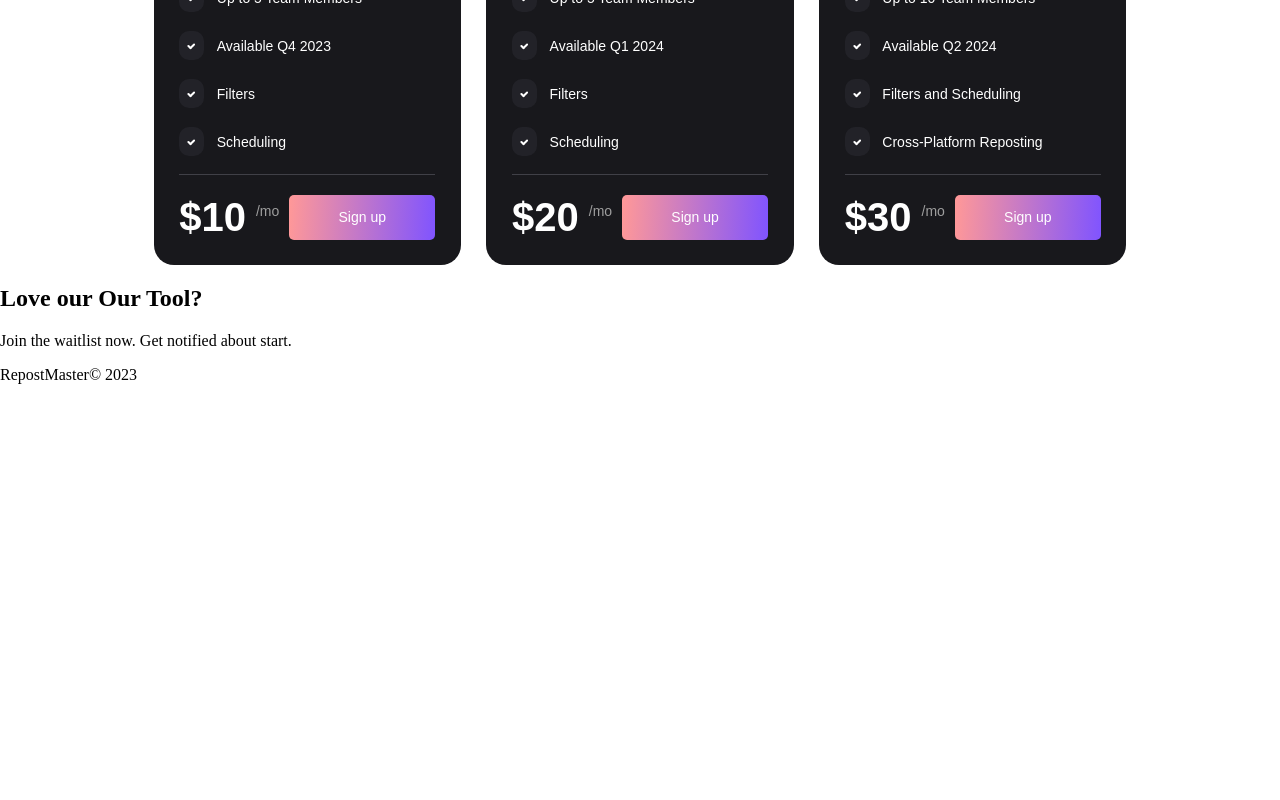
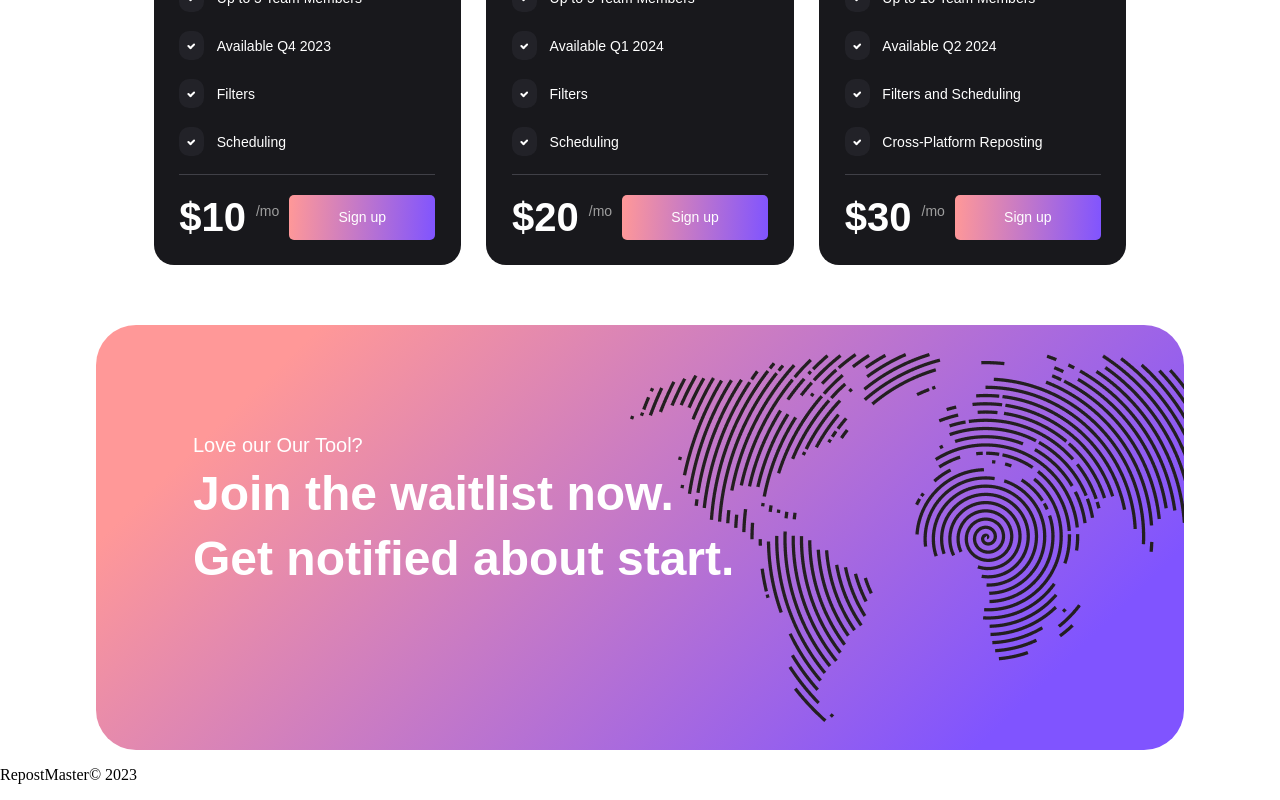
Before and after one commit to Raamdeluxe/repostmaster, a React (Create React App) app in the folder client/: page / in a window 1280 px wide. Shown: the part 3926-4726 px from the top of the page. Before the commit the page ends 4326 px from the top, so only its background shows below. Built offline with nearby package versions, Linux system fonts and the light colour scheme.

Commit message:
style waitlist section

```diff
--- a/client/src/components/sections/Waitlist.js
+++ b/client/src/components/sections/Waitlist.js
@@ -1,4 +1,5 @@
 import Styles from "./Waitlist.module.css";
+import World from "../../assets/images/world.png";
 
 export default function Waitlist() {
   return (
@@ -10,6 +11,10 @@ export default function Waitlist() {
         <div className={Styles.waitlist__text}>
           <p>Join the waitlist now. Get notified about start.</p>
         </div>
+
+        <div className={Styles.waitlist__image}>
+          <img src={World} alt="World" />
+        </div>
       </div>
     </section>
   );
--- a/client/src/components/sections/Waitlist.module.css
+++ b/client/src/components/sections/Waitlist.module.css
@@ -0,0 +1,66 @@
+.waitlist__container {
+  width: 100%;
+  justify-content: center;
+  display: flex;
+  margin-top: 60px;
+}
+
+.waitlist__content {
+  display: flex;
+  flex-direction: column;
+  width: 85%;
+  height: 425px;
+  background: linear-gradient(136deg, #ff9898 14.73%, #8054ff 86.33%);
+  border-radius: 40px;
+  position: relative;
+  overflow: hidden;
+  justify-content: center;
+}
+
+.waitlist__title {
+  margin-left: 97px;
+}
+
+.waitlist__title h2 {
+  color: #fff;
+  text-align: start;
+  font-family: "Poppins", sans-serif;
+  font-size: 20px;
+  font-style: normal;
+  font-weight: 400;
+  line-height: 32px;
+  margin: 0;
+  z-index: 2;
+  position: relative;
+}
+
+.waitlist__text {
+  width: 50%;
+  margin-left: 97px;
+}
+
+.waitlist__text p {
+  color: #fff;
+  font-family: "Poppins", sans-serif;
+  font-size: 48px;
+  font-style: normal;
+  font-weight: 600;
+  line-height: 65px;
+  margin-top: 0;
+  margin-bottom: 10%;
+  text-align: start;
+  z-index: 2;
+  position: relative;
+}
+
+.waitlist__image {
+  width: 554px;
+  height: 369px;
+  position: absolute;
+  right: 0;
+}
+
+.waitlist__image img {
+  width: 100%;
+  height: 100%;
+}
```
Also changed, not shown: client/src/assets/images/world.png (added).
